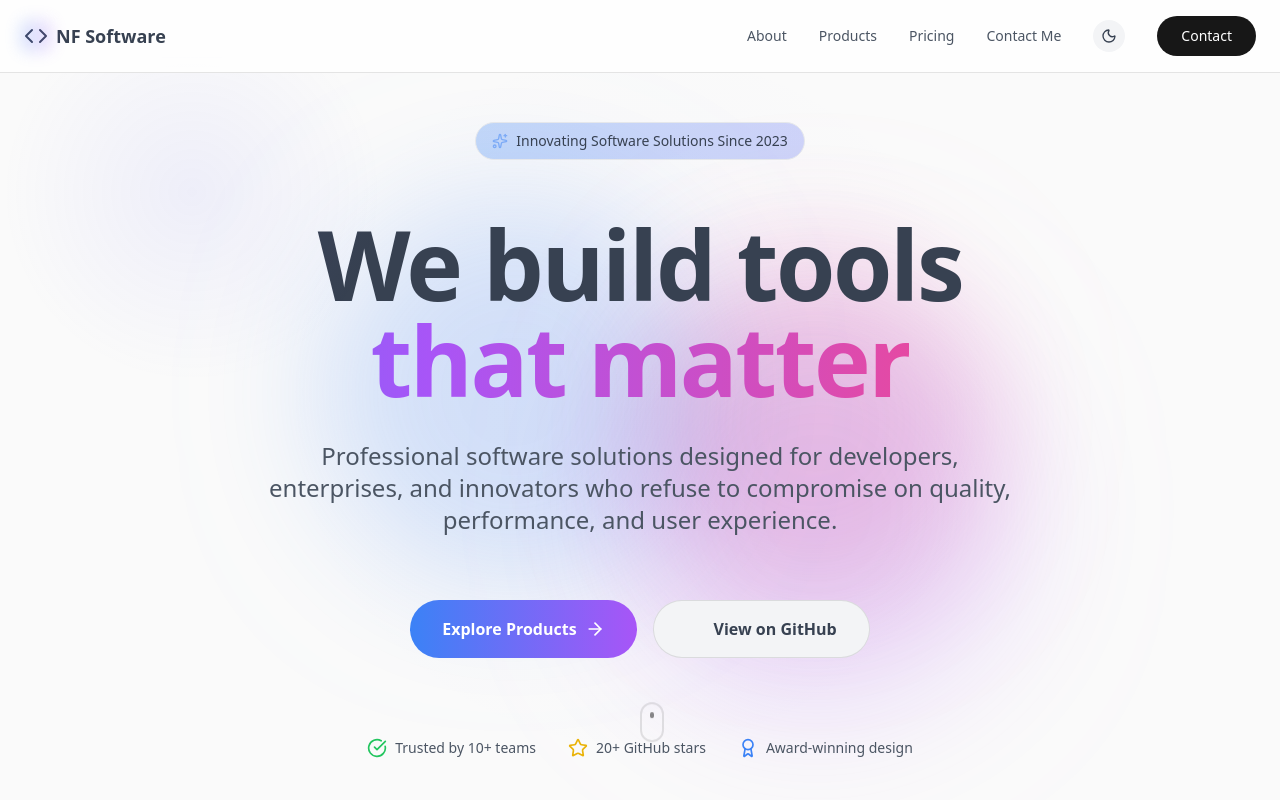
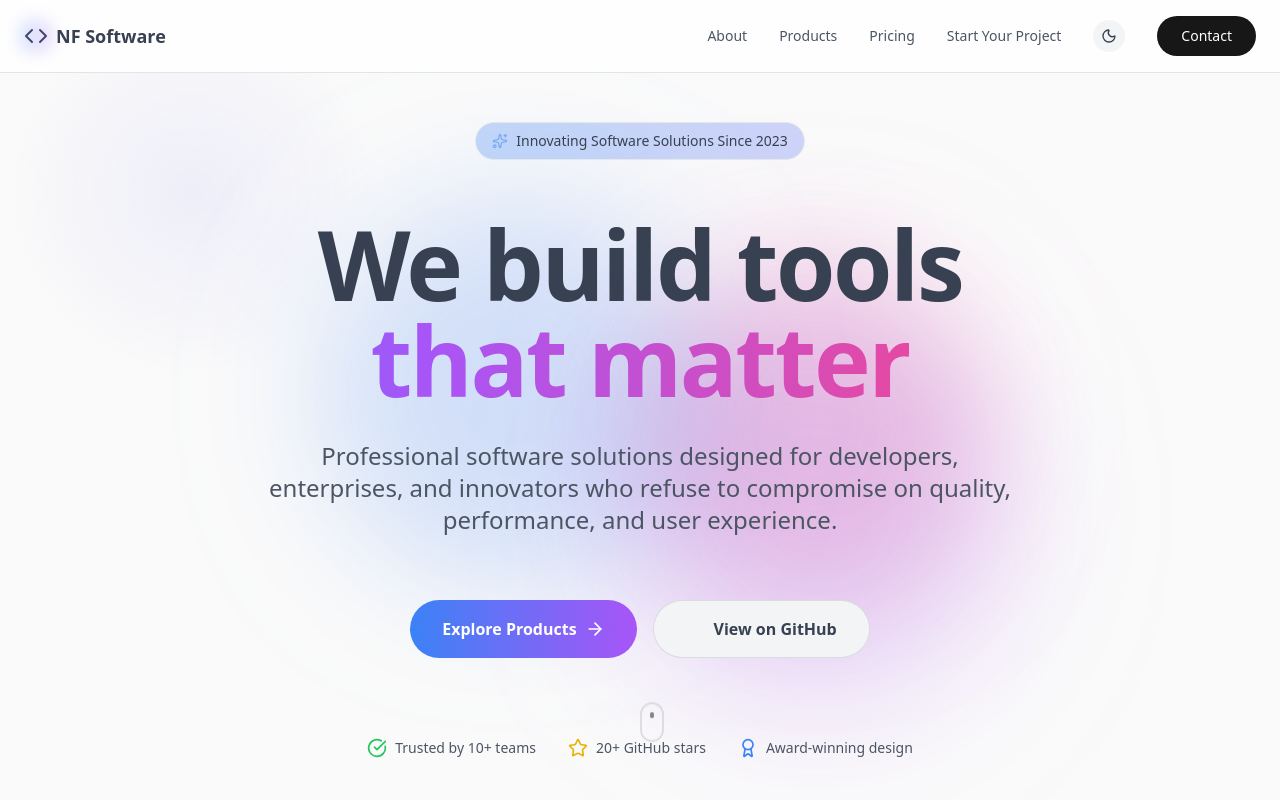
Before and after one commit to NoamFav/NF-Software, a React (Vite) app: page / in a window 1280 px wide. Shown: the top 800 px of the page. Built offline with nearby package versions, Linux system fonts and the light colour scheme; some icons are missing.

Commit message:
chore (main): Update Navigation.jsx "Start Your Project" button text and toggle dark mode function name

```diff
--- a/src/components/Navigation.jsx
+++ b/src/components/Navigation.jsx
@@ -66,7 +66,7 @@ const Navigation = ({ darkMode, toggleDarkMode, theme }) => {
                                 : theme.textSecondary + " hover:" + theme.text
                         } transition`}
                     >
-                        Contact Me
+                        Start Your Project
                     </Link>
                     <button
                         onClick={toggleDarkMode}
```
